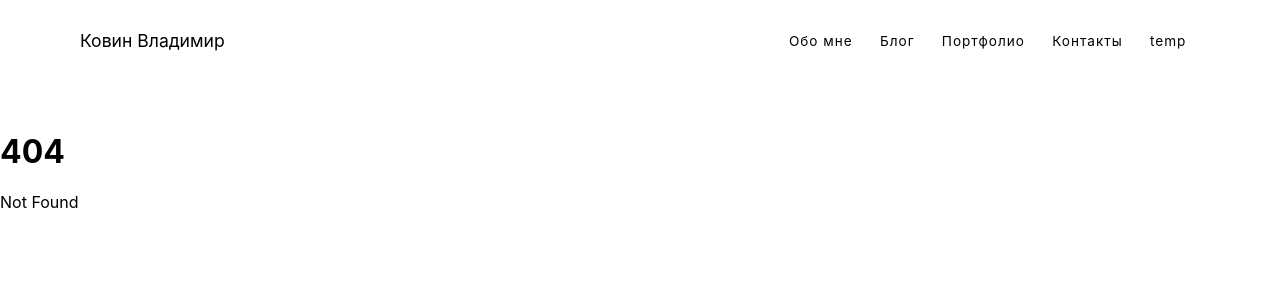
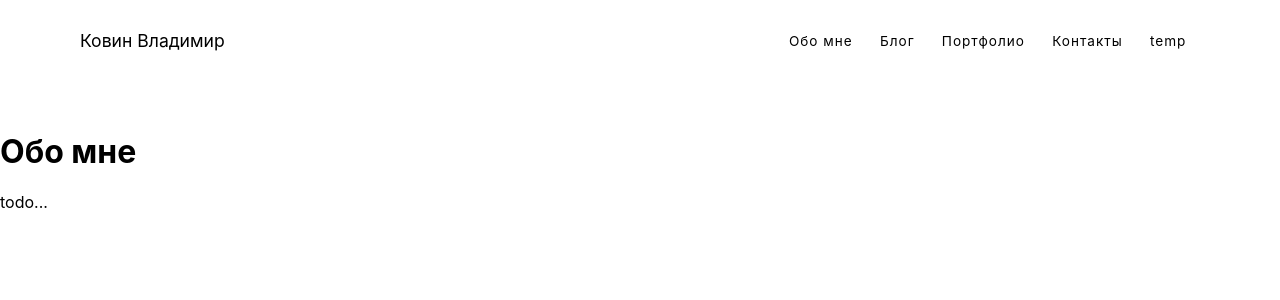
Before and after one commit to Asteraceaeaa/svelte-test, a SvelteKit app: page /about in a window 1280 px wide. Before the commit this address had no page. Shown: the top 300 px of the page. Built offline with nearby package versions, Linux system fonts and the light colour scheme.

Commit message:
add pages

```diff
--- /dev/null
+++ b/src/routes/about/+page.svelte
@@ -0,0 +1,3 @@
+<h1>Обо мне</h1>
+
+todo...
```
Also changed, not shown: src/routes/blog/+page.svelte (added), src/routes/contact/+page.svelte (added), src/routes/project/+page.svelte (added), src/routes/temp/+page.svelte (added).
